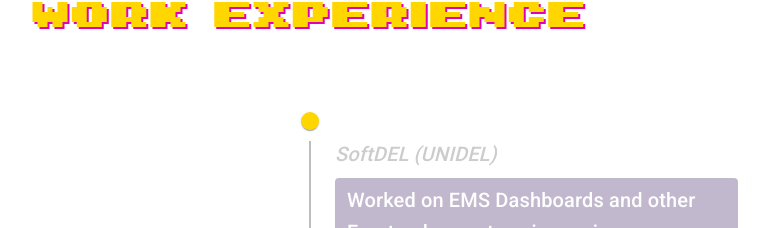
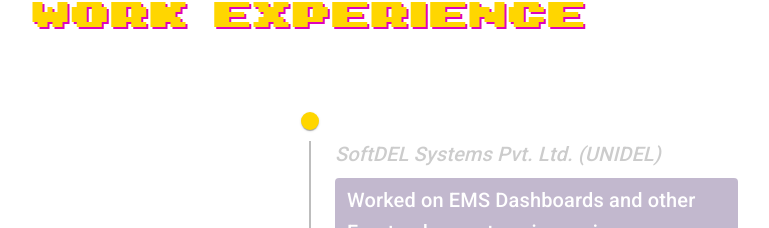
Before and after one commit to AtharvKasar04/Portfolio_Website_Revamped, a React (Vite) app in the folder client/: page / in a window 1280 px wide. Shown: the part 3446-3674 px from the top of the page, without its empty margins (330-1099 px from the left). Built offline with nearby package versions, Linux system fonts and the light colour scheme; a web font is replaced by a local one.

Commit message:
Update WorkTimeline.tsx

```diff
--- a/client/src/components/WorkTimeline.tsx
+++ b/client/src/components/WorkTimeline.tsx
@@ -22,7 +22,7 @@ const workExperience: WorkExperience[] = [
   {
     duration: "May 2025 - July - 2025",
     title: "Engineering Intern",
-    company: "SoftDEL (UNIDEL)",
+    company: "SoftDEL Systems Pvt. Ltd. (UNIDEL)",
     description: "Worked on EMS Dashboards and other Frontend aspects using various technologies (Angular, Vue JS), Implemented AWS Cloud Services in Deployment of projects. Built productible Web-Apps from scratch with Project Proposals."
   },
   {
```
